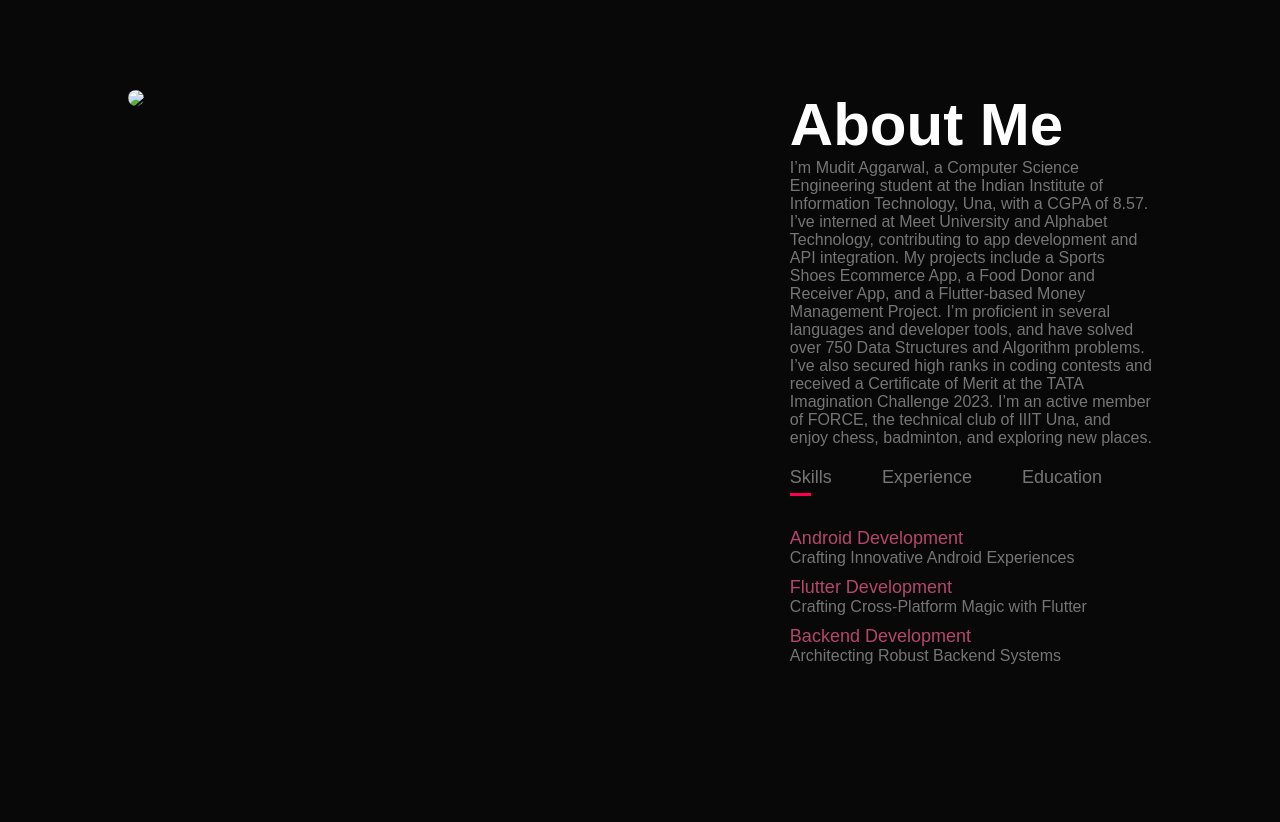
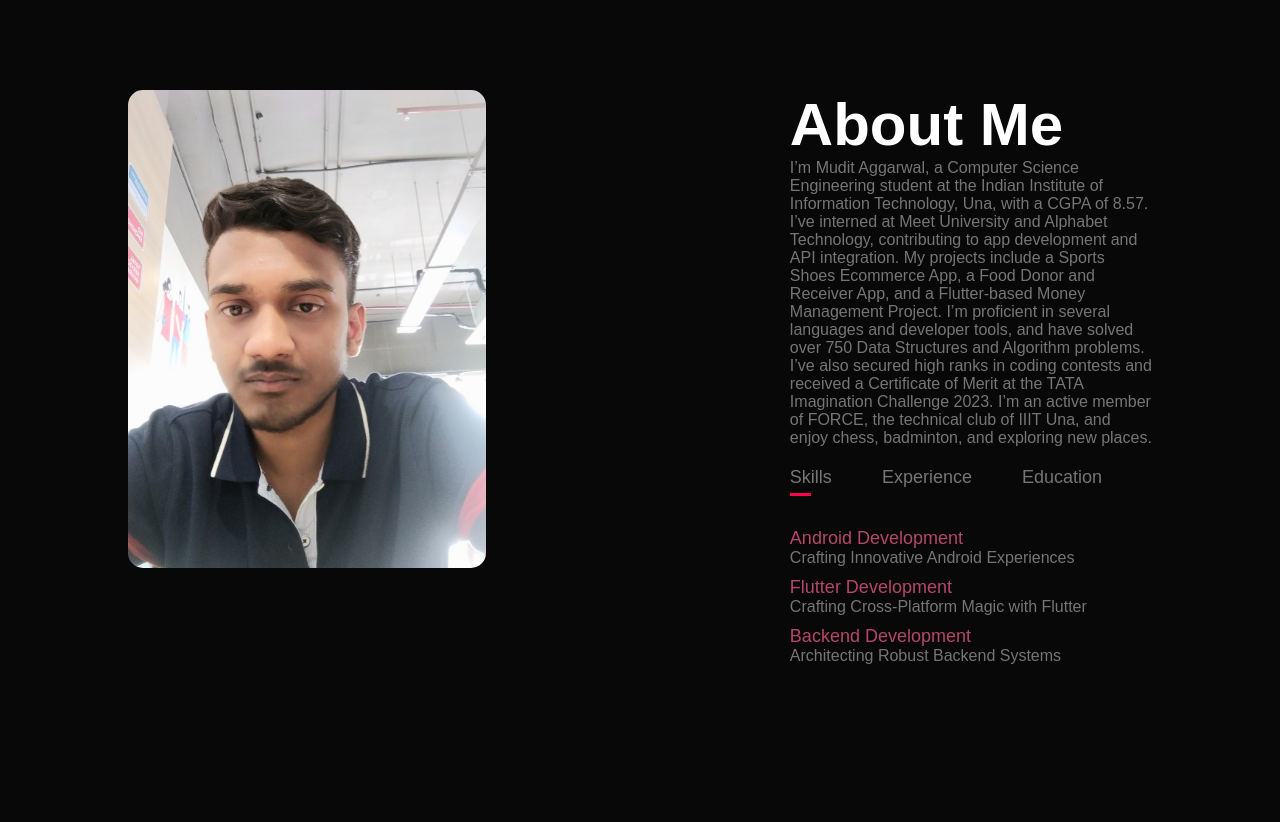
Before and after one commit to MuditAggarwal1/My-Portfolio, a plain HTML site: page index.html in a window 1280 px wide. Shown: the part 1040-1862 px from the top of the page. Drawn offline with Linux system fonts and the light colour scheme.

Commit message:
Update index.html

```diff
--- a/index.html
+++ b/index.html
@@ -38,7 +38,7 @@
         <div class="container">
             <div class="row">
                 <div class="about-col-1">
-                    <img src="user2.jpeg">
+                    <img src="user2.jpg">
                 </div>
                 <div class="about-col-1">
                     <h1 class="sub-title">About Me</h1>
```
